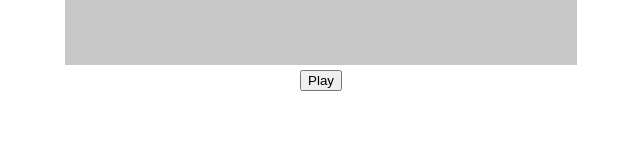
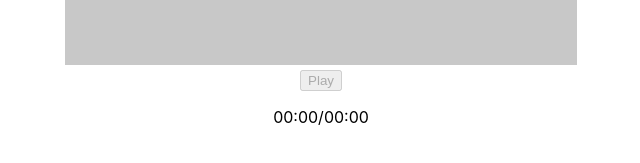
Before and after one commit to alwonder/synesthetic, a React (Create React App) app: page / in a window 1280 px wide. Shown: the part 435-598 px from the top of the page, without its empty margins (319-959 px from the left). Built offline with nearby package versions, Linux system fonts and the light colour scheme.

Commit message:
Add audio event listeners

```diff
--- a/src/audioPlayer/AudioPlayer.tsx
+++ b/src/audioPlayer/AudioPlayer.tsx
@@ -1,32 +1,66 @@
-import React, { useCallback, useState } from 'react';
+import React, { useCallback, useEffect, useState } from 'react';
 
 type Props = {
   audio: HTMLAudioElement;
 };
 
 export const AudioPlayer = ({ audio }: Props) => {
+  const [isDisabled, setIsDisabled] = useState(true);
+  const [duration, setDuration] = useState(0);
+  const [currentTime, setCurrentTime] = useState(0);
   const [isPlaying, setIsPlaying] = useState(false);
+
+  const onCanPlay = useCallback(() => {
+    setIsDisabled(false);
+    setDuration(audio.duration);
+  }, [audio]);
+  const onTimeUpdate = useCallback(() => setCurrentTime(audio.currentTime), [audio]);
+  const onPlaying = useCallback(() => setIsPlaying(true), []);
+  const onPause = useCallback(() => setIsPlaying(false), []);
+  const onEnded = useCallback(() => setCurrentTime(0), []);
+
+  useEffect(() => {
+    const listeners: Record<string, () => void> = {
+      canplay: onCanPlay,
+      timeupdate: onTimeUpdate,
+      playing: onPlaying,
+      pause: onPause,
+      ended: onEnded,
+    };
+    Object.keys(listeners).forEach((event) => audio.addEventListener(event, listeners[event]));
+
+    return () => {
+      Object.keys(listeners).forEach((event) => audio.removeEventListener(event, listeners[event]));
+    };
+  }, [audio, onCanPlay, onTimeUpdate, onPlaying, onPause, onEnded]);
 
   const onPlayPauseClick = useCallback(() => {
     if (isPlaying) {
       audio.pause();
-      // TODO delete indirect pause;
-      setIsPlaying(false);
     } else {
-      audio
-        .play()
-        .then(() => {
-          setIsPlaying(true);
-        })
-        .catch((error) => {
-          console.warn('Failed to play audio', error);
-        });
+      audio.play();
     }
   }, [isPlaying, audio]);
 
   return (
     <div>
-      <button onClick={onPlayPauseClick}>{isPlaying ? 'Pause' : 'Play'}</button>
+      <button disabled={isDisabled} onClick={onPlayPauseClick}>
+        {isPlaying ? 'Pause' : 'Play'}
+      </button>
+      <p>
+        {formatTime(currentTime)}/{formatTime(duration)}
+      </p>
     </div>
   );
 };
+
+function formatTime(timestamp: number): string {
+  const hours = Math.floor(timestamp / 60 / 60);
+  const minutes = Math.floor(timestamp / 60) - hours * 60;
+  const seconds = Math.floor(timestamp % 60);
+  return hours > 0
+    ? `${hours.toString().padStart(2, '0')}:${minutes
+        .toString()
+        .padStart(2, '0')}:${seconds.toString().padStart(2, '0')}`
+    : `${minutes.toString().padStart(2, '0')}:${seconds.toString().padStart(2, '0')}`;
+}
```
